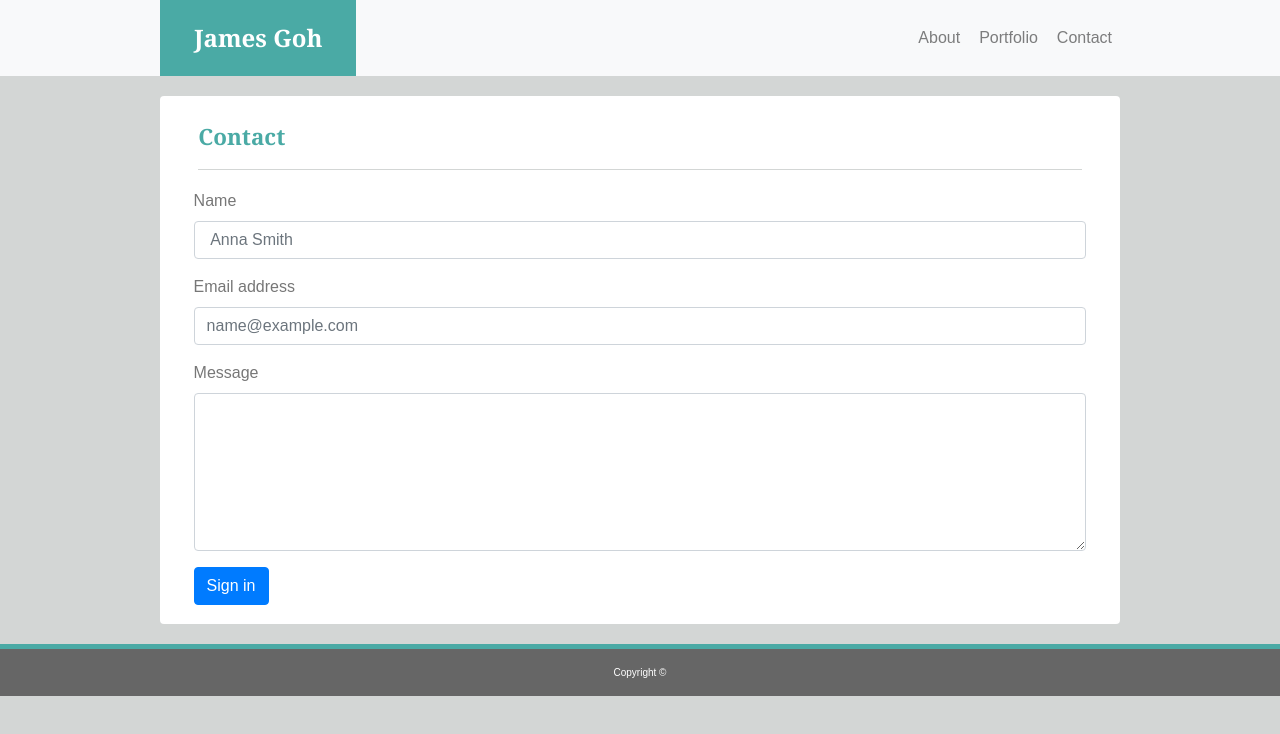
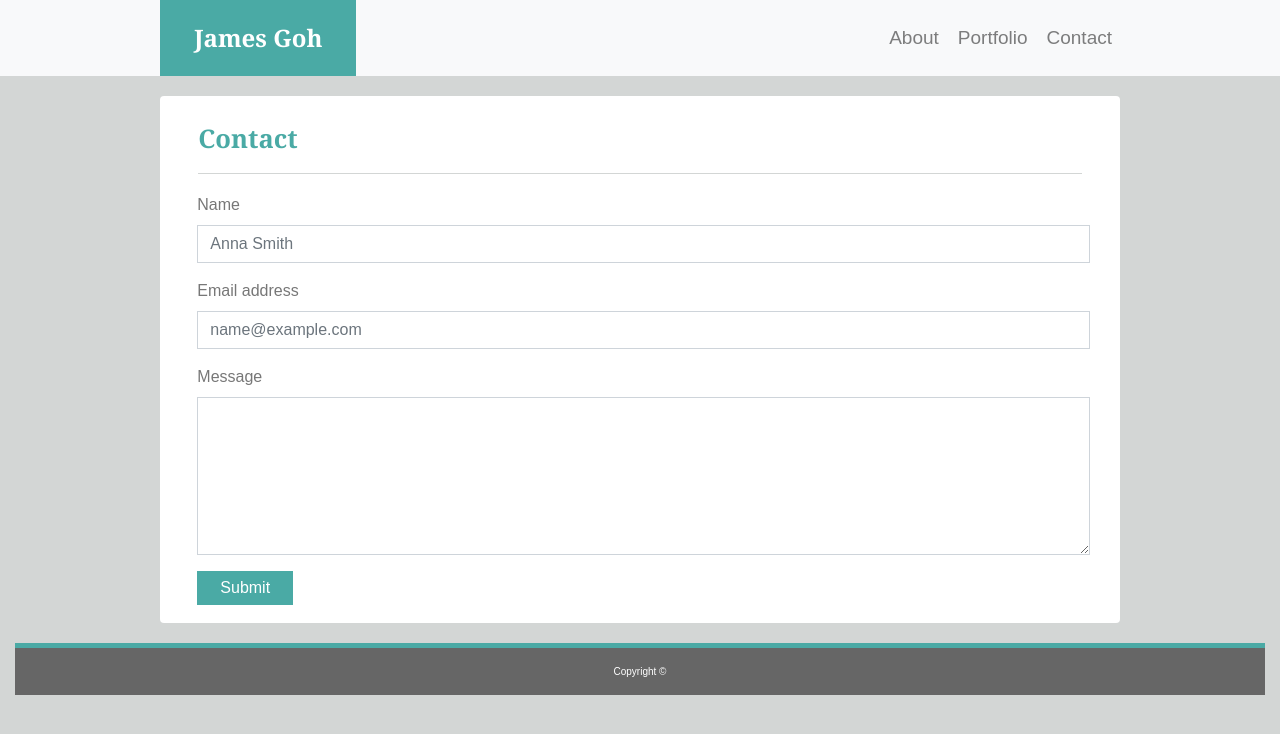
Before and after one commit to jgohbb/Bootstrap-Portfolio, a plain HTML site: page contact.html in a window 1280 px wide. Drawn offline with nearby package versions, Linux system fonts and the light colour scheme.

Commit message:
Completedgit add -Agit add -A yesssss!

```diff
--- a/assets/css/style.css
+++ b/assets/css/style.css
@@ -1,7 +1,6 @@
 /* GENERAL incl Navbar */
 .navbar {
     padding: 0;
-    border-bottom: 1px thin #777777;
 }
 
 .navbar-brand {
@@ -13,12 +12,12 @@
     position: relative;
     font-size: 1.5em;
     font-weight: bold;
+}
 
-}
 .navbar-nav {
     margin: 0 0 0 0;
+    font-size: 19px;
 }
-
 
 .nav-item {
     margin-left: 3px;
@@ -35,14 +34,12 @@ body {
 footer {
     background: #666666 !important;
     color: #ffffff;
-    clear: both;
-    overflow: auto;
     font-size: 10px;
     margin-top: 20px;
-    padding-bottom: -5px;
+    padding-bottom: -2px !important;
     font-size: 10px;
     border-top: 5px solid #4aaaa5;
-    max-block-size: 1300px !important;
+    max-width:100% !important;
 }
 
 /* ABOUT page */
@@ -69,7 +66,7 @@ footer {
 h1 {
     color: #4aaaa5;
     font-family: Georgia, 'Times New Roman', Times, serif;
-    font-size: 1.4em;
+    font-size: 1.6em;
     font-weight: bold;
     margin: 3% 0 0 2.5%;
     padding: 0 0 2% 0;
@@ -84,18 +81,23 @@ hr {
 
 .image-wrapper {
     margin: 2.8% 2% 5px 2.5%;
-
 }
 
 /* CONTACT page */
 
 form {
     width: 96% !important;
-    margin: 2% 5% 2% 2% !important;
+    margin: 2% 5% 2% 2.4% !important;
     height: 30%;
+    border-radius: 0;
 }
 
-
+.btn {
+    background: #4aaaa5 !important;
+    border: none;
+    padding: 5px 23px 5px 23px;
+    border-radius: 0;
+}
 
 /* PORTFOLIO page */
 img {
@@ -108,7 +110,7 @@ h2 {
     background: #4aaaa5;
     color: #ffffff;
     position: absolute;
-    top: 65%;
+    top: 67%;
     width: 100%;
     padding: 12px 0 12px 0;
 }
@@ -116,3 +118,7 @@ h2 {
 .card {
     border: none !important;
 }
+
+.form-control {
+    border-radius: 0;
+}
--- a/contact.html
+++ b/contact.html
@@ -8,6 +8,7 @@
     <link rel="stylesheet" href="https://stackpath.bootstrapcdn.com/bootstrap/4.3.1/css/bootstrap.min.css" integrity="sha384-ggOyR0iXCbMQv3Xipma34MD+dH/1fQ784/j6cY/iJTQUOhcWr7x9JvoRxT2MZw1T" crossorigin="anonymous">
     <link rel="stylesheet" type="text/CSS" href="assets/css/style.css">
 </head>
+
 <body>
   <nav class="navbar navbar-expand-lg navbar-light bg-light max-width=960px">
     <div class="navbar container">
@@ -25,9 +26,7 @@
     </div>
   </nav>
 
-
-
-    <div class="card" style="width: 960px; margin-top: 20px">
+  <div class="card" style="max-width: 960px; margin-top: 20px">
     <div class="container">
       <div class= "page-header">
           <h1>Contact</h1>
@@ -36,37 +35,32 @@
       <form>
         <div class="form-group">
           <label for="exampleFormControlInput1">Name</label>
-            <input type="text" class="form-control" id="exampleFormControlInput1" placeholder=" Anna Smith">
+          <input type="text" class="form-control" id="exampleFormControlInput1" placeholder="Anna Smith">
         </div>
-
         <div class="form-group">
           <label for="exampleFormControlInput1">Email address</label>
           <input type="email" class="form-control" id="exampleFormControlInput1" placeholder="name@example.com">
         </div>
-
         <div class="form-group">
           <label for="exampleFormControlTextarea1">Message</label>
           <textarea class="form-control" id="exampleFormControlTextarea1" rows="6"></textarea>
         </div>
-
-          <button type="submit" class="btn btn-primary">Sign in</button>
+        <button type="submit" class="btn btn-primary">Submit</button>
       </form>
 
     </div>
   </div>
 
-
-    <footer class="page-footer font-small blue sticky-bottom">
+  <div class="container-fluid">
+    <footer class="page-footer sticky-bottom">
       <div class="footer-copyright text-center py-3">Copyright ©</a>
       </div>
     </footer>
-
+  </div>
 
     <script src="https://code.jquery.com/jquery-3.3.1.slim.min.js" integrity="sha384-q8i/X+965DzO0rT7abK41JStQIAqVgRVzpbzo5smXKp4YfRvH+8abtTE1Pi6jizo" crossorigin="anonymous"></script>
     <script src="https://cdnjs.cloudflare.com/ajax/libs/popper.js/1.14.7/umd/popper.min.js" integrity="sha384-UO2eT0CpHqdSJQ6hJty5KVphtPhzWj9WO1clHTMGa3JDZwrnQq4sF86dIHNDz0W1" crossorigin="anonymous"></script>
     <script src="https://stackpath.bootstrapcdn.com/bootstrap/4.3.1/js/bootstrap.min.js" integrity="sha384-JjSmVgyd0p3pXB1rRibZUAYoIIy6OrQ6VrjIEaFf/nJGzIxFDsf4x0xIM+B07jRM" crossorigin="anonymous"></script>
 
-
-
 </body>
 </html>
```
Also changed, not shown: index.html (+4 -11 lines), portfolio.html (+11 -33 lines). Lines whose indentation alone changed are shown as unchanged.
